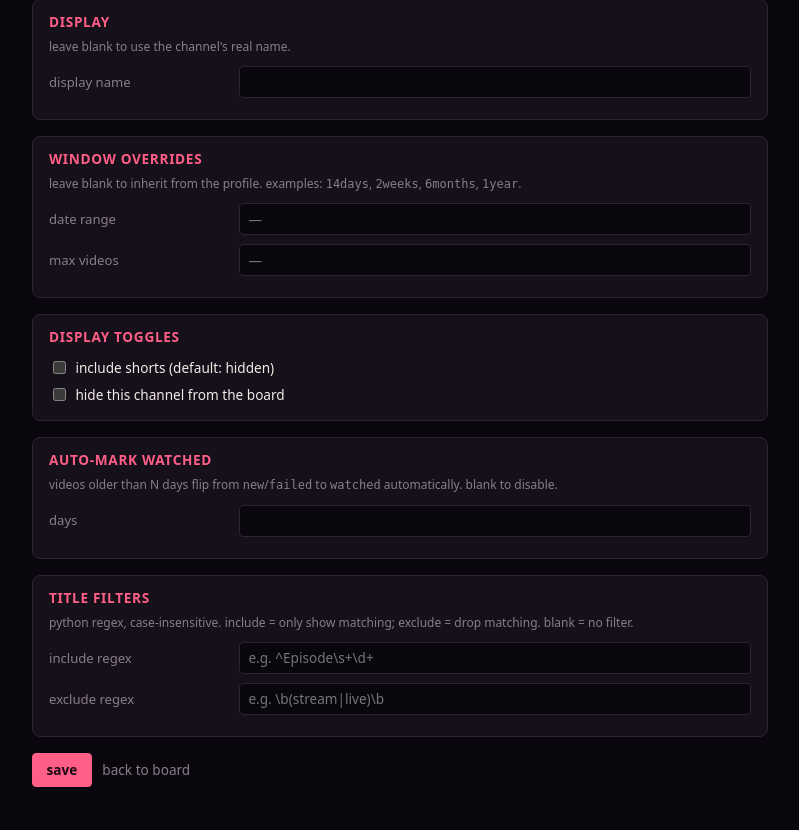
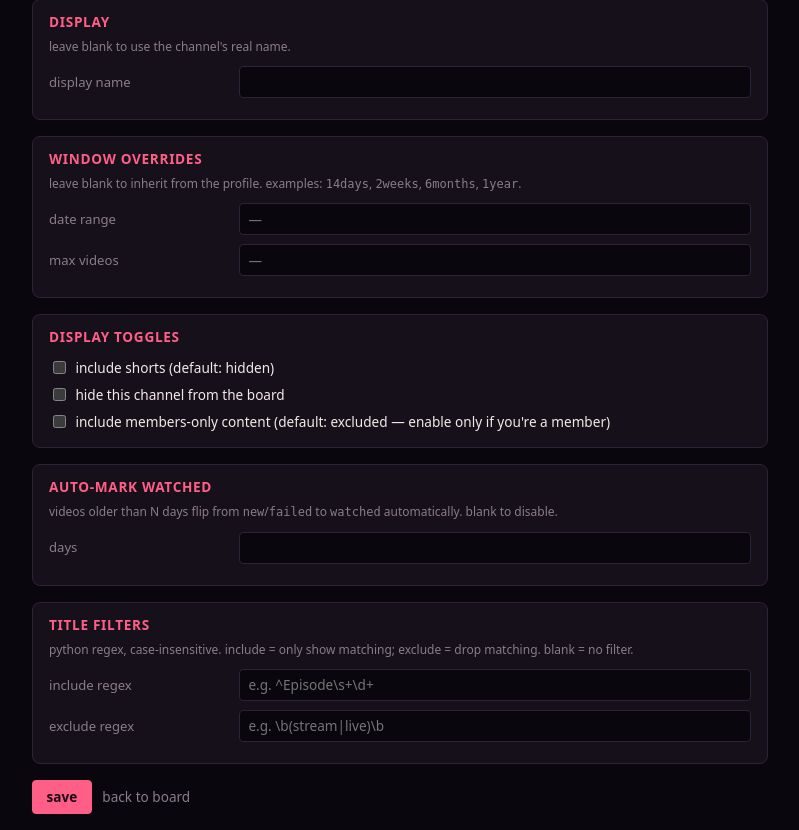
Before and after one commit to kjaymiller/wytchr, a Flask app: template templates/channel_settings.html in a window 1280 px wide. Shown: the part 143-973 px from the top of the page, without its empty margins (240-1039 px from the left). Before the commit the page ends 930 px from the top, so only its background shows below. Run offline with Flask 3, Linux system fonts and the light colour scheme; the template is opened without the code that fills it, so the values that code supplies are empty; parts of the project's set-up code (start-up, migrations or seed data) failed here and were passed over; some libraries are stand-ins or nearby versions.

Commit message:
Add per-channel include_members_only setting
Closes #2.

Members-only videos (`subscriber_only` availability) are gated on a
new per-channel toggle that defaults off — most channels publish
member content the operator can't download anyway, so polling
continues to skip it. Channels the operator actually subscribes to
can opt in via channel settings, and future polls will start
ingesting those videos.

`premium_only` and `needs_auth` stay unconditionally skipped.

Co-Authored-By: Claude Opus 4.7 (1M context) <noreply@anthropic.com>

```diff
--- a/app.py
+++ b/app.py
@@ -119,6 +119,7 @@ CREATE TABLE IF NOT EXISTS channel_settings (
   auto_watched_days INTEGER,
   title_include TEXT,
   title_exclude TEXT,
+  include_members_only INTEGER NOT NULL DEFAULT 0,
   updated_at INTEGER NOT NULL,
   FOREIGN KEY (channel_name) REFERENCES channels(name) ON DELETE CASCADE
 );
@@ -166,6 +167,11 @@ def init_db():
             db.execute("CREATE INDEX IF NOT EXISTS videos_favorited ON videos(favorited_at DESC)")
         if "description" not in cols:
             db.execute("ALTER TABLE videos ADD COLUMN description TEXT")
+        cs_cols = {r[1] for r in db.execute("PRAGMA table_info(channel_settings)")}
+        if "include_members_only" not in cs_cols:
+            db.execute(
+                "ALTER TABLE channel_settings ADD COLUMN include_members_only INTEGER NOT NULL DEFAULT 0"
+            )
 
 
 # --- Tags -------------------------------------------------------------
@@ -173,7 +179,11 @@ def init_db():
 # yt-dlp's --flat-playlist sets `availability` on entries that are
 # gated. We poll-skip these so they never enter the DB; the operator
 # can't act on them anyway and they'd just be visual noise.
-SKIP_AVAILABILITY = frozenset({"subscriber_only", "premium_only", "needs_auth"})
+# `subscriber_only` is the channel-membership tier — split out so the
+# per-channel `include_members_only` toggle can opt back in for
+# channels where the operator is actually a member.
+MEMBERS_ONLY_AVAILABILITY = frozenset({"subscriber_only"})
+SKIP_AVAILABILITY = frozenset({"premium_only", "needs_auth"}) | MEMBERS_ONLY_AVAILABILITY
 
 
 _CHANNEL_SETTINGS_DEFAULTS = {
@@ -185,6 +195,7 @@ _CHANNEL_SETTINGS_DEFAULTS = {
     "auto_watched_days": None,
     "title_include": None,
     "title_exclude": None,
+    "include_members_only": 0,
 }
 
 
@@ -196,7 +207,7 @@ def _channel_settings_map(db: sqlite3.Connection) -> dict[str, dict]:
     for r in db.execute(
         """SELECT channel_name, display_name, date_range, max_files,
                   include_shorts, hide_channel, auto_watched_days,
-                  title_include, title_exclude
+                  title_include, title_exclude, include_members_only
              FROM channel_settings"""
     ):
         out[r["channel_name"]] = {
@@ -208,6 +219,7 @@ def _channel_settings_map(db: sqlite3.Connection) -> dict[str, dict]:
             "auto_watched_days": r["auto_watched_days"],
             "title_include": r["title_include"],
             "title_exclude": r["title_exclude"],
+            "include_members_only": int(r["include_members_only"] or 0),
         }
     return out
 
@@ -516,15 +528,28 @@ def poll_channel(db: sqlite3.Connection, name: str, url: str) -> tuple[int, str
             (now, str(exc)[:500], name),
         )
         return 0, str(exc)
+    # Per-channel opt-in for members-only ingest. Default off: most
+    # channels publish member videos the operator can't download, so
+    # they'd just be clutter. Channels the operator is actually a
+    # member of can flip include_members_only=1 in channel settings.
+    row = db.execute(
+        "SELECT include_members_only FROM channel_settings WHERE channel_name = ?",
+        (name,),
+    ).fetchone()
+    include_members_only = bool(row and row["include_members_only"])
     new_count = 0
     for e in entries:
         vid = e.get("id")
         if not vid:
             continue
-        # Members-only / Premium-only / login-walled videos can't be
-        # downloaded by ytdl-sub anyway and would just clutter the
-        # board. Skip at poll-time so they never enter the DB.
-        if e.get("availability") in SKIP_AVAILABILITY:
+        # Premium-only / login-walled videos can't be downloaded by
+        # ytdl-sub anyway. Members-only (`subscriber_only`) is gated
+        # by the per-channel toggle: skip unless the operator opted in.
+        avail = e.get("availability")
+        if avail in MEMBERS_ONLY_AVAILABILITY:
+            if not include_members_only:
+                continue
+        elif avail in SKIP_AVAILABILITY:
             continue
         # Shorts: detected by /shorts/ in the entry URL. Skip at poll
         # time so they never enter the DB — same pattern as the
@@ -1162,7 +1187,7 @@ def _get_channel_settings_row(db: sqlite3.Connection, channel_name: str) -> dict
     r = db.execute(
         """SELECT display_name, date_range, max_files,
                   include_shorts, hide_channel, auto_watched_days,
-                  title_include, title_exclude
+                  title_include, title_exclude, include_members_only
              FROM channel_settings WHERE channel_name = ?""",
         (channel_name,),
     ).fetchone()
@@ -1177,6 +1202,7 @@ def _get_channel_settings_row(db: sqlite3.Connection, channel_name: str) -> dict
         "auto_watched_days": r["auto_watched_days"],
         "title_include": r["title_include"],
         "title_exclude": r["title_exclude"],
+        "include_members_only": int(r["include_members_only"] or 0),
     }
 
 
@@ -1234,6 +1260,7 @@ def channel_settings_save(channel_name: str):
         "auto_watched_days": _opt_int("auto_watched_days"),
         "title_include": _opt_str("title_include"),
         "title_exclude": _opt_str("title_exclude"),
+        "include_members_only": 1 if f.get("include_members_only") else 0,
     }
     # Validate regex patterns up front so a bad pattern fails loudly
     # instead of silently being a no-op at render time.
@@ -1248,8 +1275,8 @@ def channel_settings_save(channel_name: str):
         """INSERT INTO channel_settings
              (channel_name, display_name, date_range, max_files,
               include_shorts, hide_channel, auto_watched_days,
-              title_include, title_exclude, updated_at)
-           VALUES (?, ?, ?, ?, ?, ?, ?, ?, ?, ?)
+              title_include, title_exclude, include_members_only, updated_at)
+           VALUES (?, ?, ?, ?, ?, ?, ?, ?, ?, ?, ?)
            ON CONFLICT(channel_name) DO UPDATE SET
              display_name = excluded.display_name,
              date_range = excluded.date_range,
@@ -1259,6 +1286,7 @@ def channel_settings_save(channel_name: str):
              auto_watched_days = excluded.auto_watched_days,
              title_include = excluded.title_include,
              title_exclude = excluded.title_exclude,
+             include_members_only = excluded.include_members_only,
              updated_at = excluded.updated_at""",
         (
             channel_name,
@@ -1270,6 +1298,7 @@ def channel_settings_save(channel_name: str):
             payload["auto_watched_days"],
             payload["title_include"],
             payload["title_exclude"],
+            payload["include_members_only"],
             int(time.time()),
         ),
     )
--- a/templates/channel_settings.html
+++ b/templates/channel_settings.html
@@ -104,6 +104,10 @@
         <input type="checkbox" name="hide_channel" {% if settings.hide_channel %}checked{% endif %}>
         <span>hide this channel from the board</span>
       </label>
+      <label class="check-row">
+        <input type="checkbox" name="include_members_only" {% if settings.include_members_only %}checked{% endif %}>
+        <span>include members-only content (default: excluded — enable only if you're a member)</span>
+      </label>
     </div>
 
     <div class="card">
```
